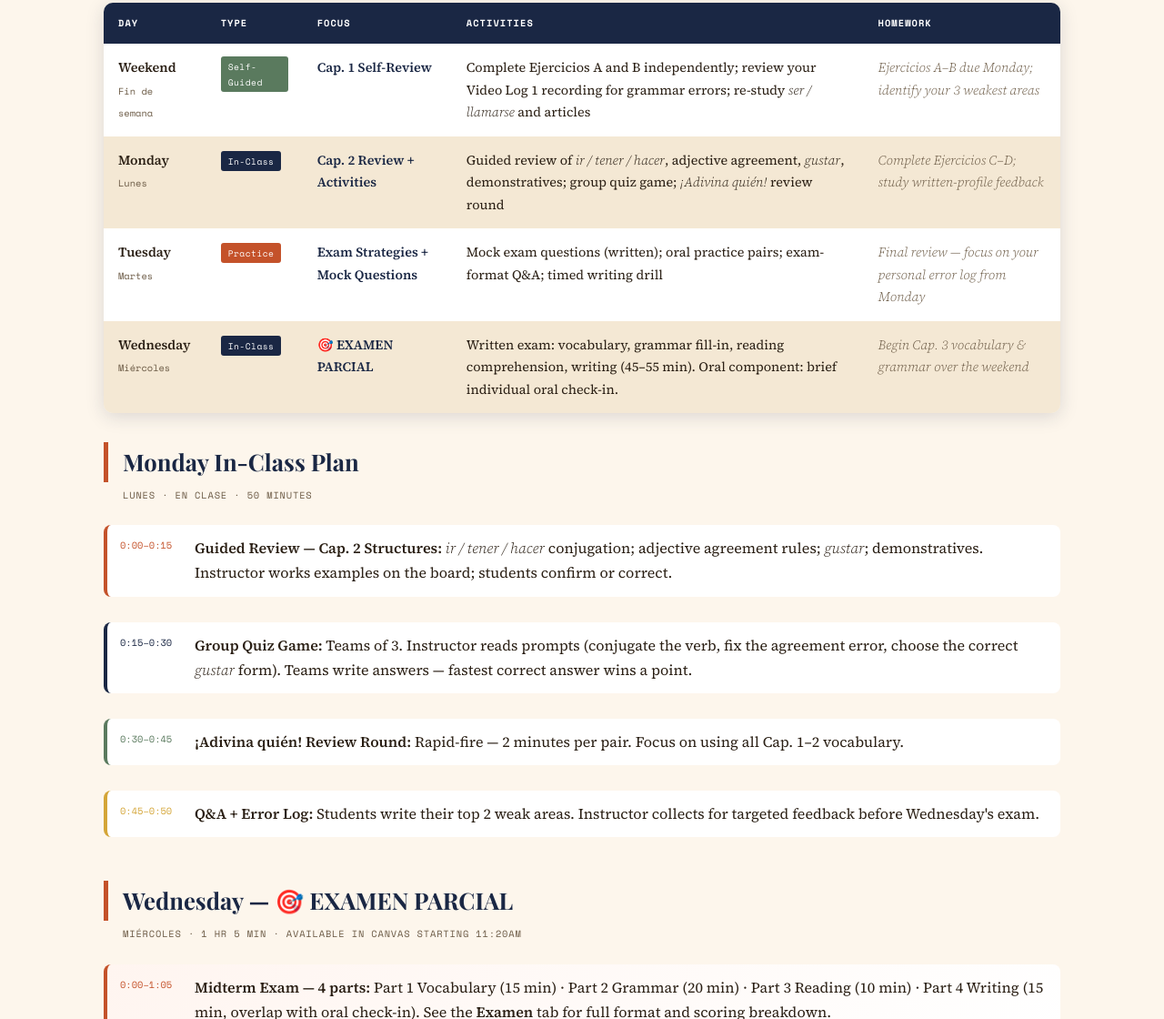
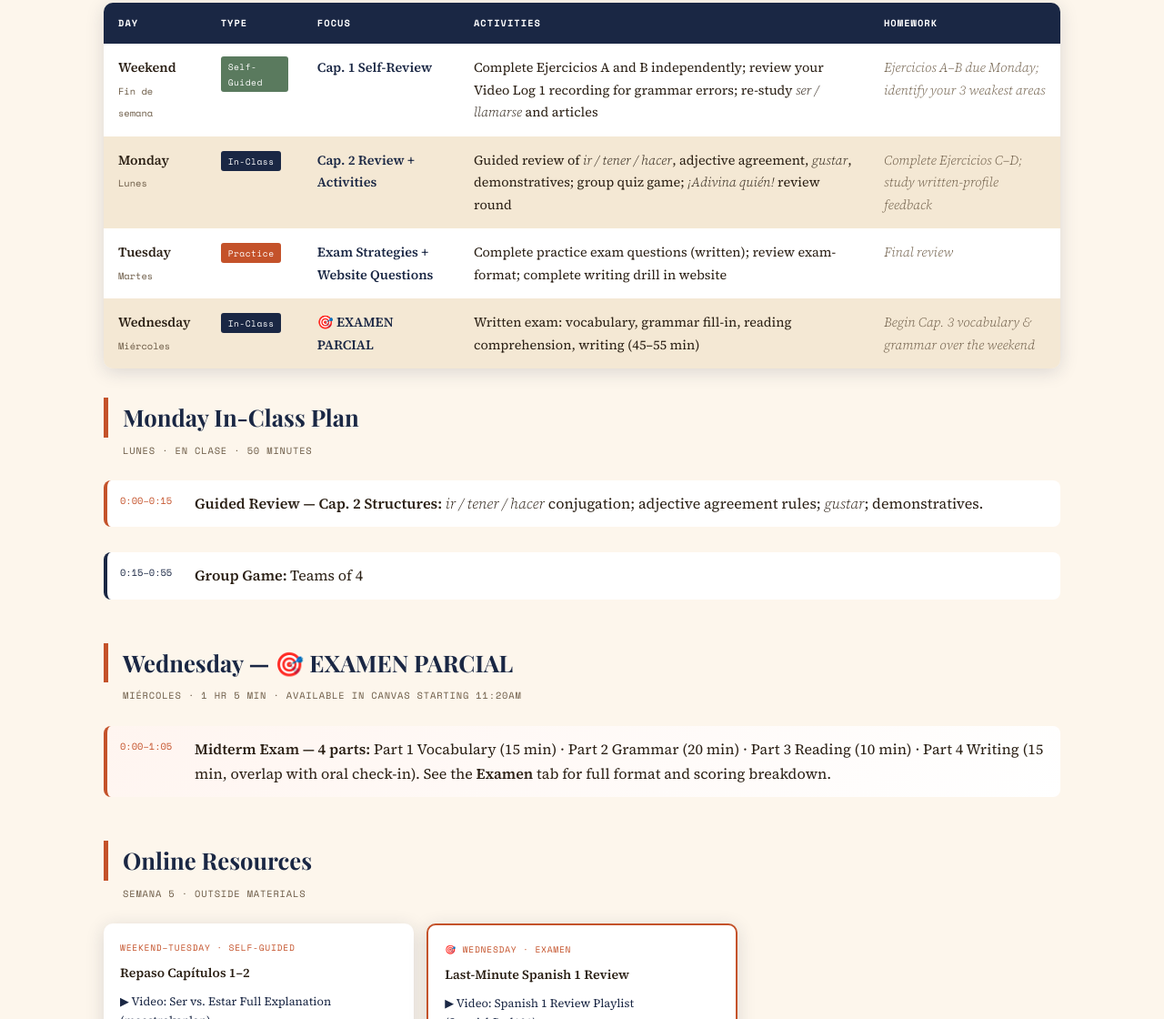
Before and after one commit to jmmenjivar21/SPAN121_Textbook_Midterm, a plain HTML site: page index.html in a window 1280 px wide. Shown: the part 1060-2180 px from the top of the page at 91% size. Drawn offline with nearby package versions, Linux system fonts and the light colour scheme; a web font is replaced by a local one.

Commit message:
Update index.html

```diff
--- a/index.html
+++ b/index.html
@@ -924,15 +924,15 @@
       <tr>
         <td><strong>Tuesday</strong><br><small style="color:var(--text-light);font-family:'Space Mono',monospace;font-size:0.65rem">Martes</small></td>
         <td><span class="day-type type-practice">Practice</span></td>
-        <td class="day-focus">Exam Strategies + Mock Questions</td>
-        <td>Mock exam questions (written); oral practice pairs; exam-format Q&amp;A; timed writing drill</td>
-        <td class="hw-note">Final review — focus on your personal error log from Monday</td>
+        <td class="day-focus">Exam Strategies + Website Questions</td>
+        <td>Complete practice exam questions (written); review exam-format; complete writing drill in website</td>
+        <td class="hw-note">Final review</td>
       </tr>
       <tr>
         <td><strong>Wednesday</strong><br><small style="color:var(--text-light);font-family:'Space Mono',monospace;font-size:0.65rem">Miércoles</small></td>
         <td><span class="day-type type-inclass">In-Class</span></td>
         <td class="day-focus">🎯 EXAMEN PARCIAL</td>
-        <td>Written exam: vocabulary, grammar fill-in, reading comprehension, writing (45–55 min). Oral component: brief individual oral check-in.</td>
+        <td>Written exam: vocabulary, grammar fill-in, reading comprehension, writing (45–55 min)</td>
         <td class="hw-note">Begin Cap. 3 vocabulary &amp; grammar over the weekend</td>
       </tr>
     </tbody>
@@ -945,19 +945,12 @@
   <div style="display:grid;gap:12px;margin-bottom:32px;">
     <div class="exercise-item" style="background:white;border-left:4px solid var(--terracotta)">
       <div class="item-num" style="font-family:'Space Mono',monospace;font-size:0.65rem;color:var(--terracotta);min-width:70px">0:00–0:15</div>
-      <div class="item-text"><strong>Guided Review — Cap. 2 Structures:</strong> <em>ir / tener / hacer</em> conjugation; adjective agreement rules; <em>gustar</em>; demonstratives. Instructor works examples on the board; students confirm or correct.</div>
+      <div class="item-text"><strong>Guided Review — Cap. 2 Structures:</strong> <em>ir / tener / hacer</em> conjugation; adjective agreement rules; <em>gustar</em>; demonstratives.</div>
     </div>
     <div class="exercise-item" style="background:white;border-left:4px solid var(--navy)">
-      <div class="item-num" style="font-family:'Space Mono',monospace;font-size:0.65rem;color:var(--navy);min-width:70px">0:15–0:30</div>
-      <div class="item-text"><strong>Group Quiz Game:</strong> Teams of 3. Instructor reads prompts (conjugate the verb, fix the agreement error, choose the correct <em>gustar</em> form). Teams write answers — fastest correct answer wins a point.</div>
-    </div>
-    <div class="exercise-item" style="background:white;border-left:4px solid var(--sage)">
-      <div class="item-num" style="font-family:'Space Mono',monospace;font-size:0.65rem;color:var(--sage);min-width:70px">0:30–0:45</div>
-      <div class="item-text"><strong>¡Adivina quién! Review Round:</strong> Rapid-fire — 2 minutes per pair. Focus on using all Cap. 1–2 vocabulary.</div>
-    </div>
-    <div class="exercise-item" style="background:white;border-left:4px solid var(--gold)">
-      <div class="item-num" style="font-family:'Space Mono',monospace;font-size:0.65rem;color:var(--gold);min-width:70px">0:45–0:50</div>
-      <div class="item-text"><strong>Q&amp;A + Error Log:</strong> Students write their top 2 weak areas. Instructor collects for targeted feedback before Wednesday's exam.</div>
+      <div class="item-num" style="font-family:'Space Mono',monospace;font-size:0.65rem;color:var(--navy);min-width:70px">0:15–0:55</div>
+      <div class="item-text"><strong>Group Game:</strong> Teams of 4</div>
+
     </div>
   </div>
 
```
